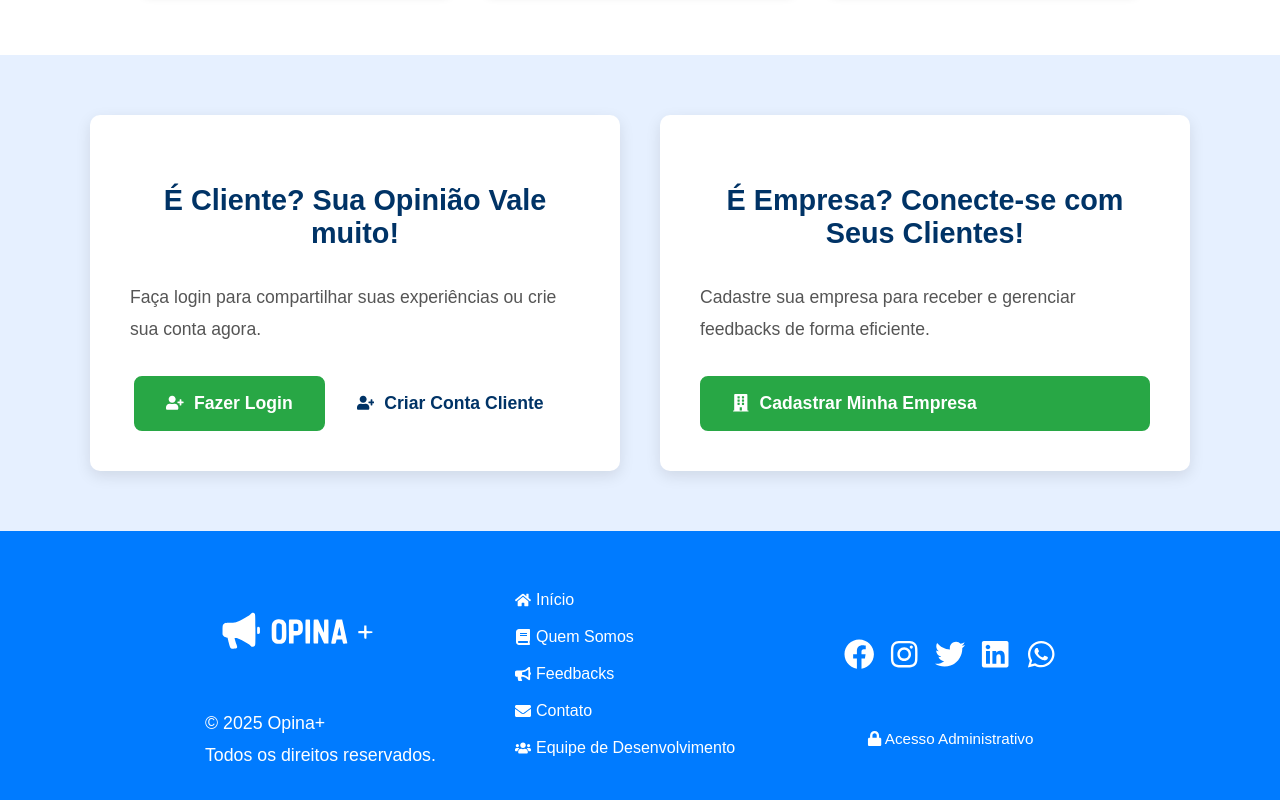
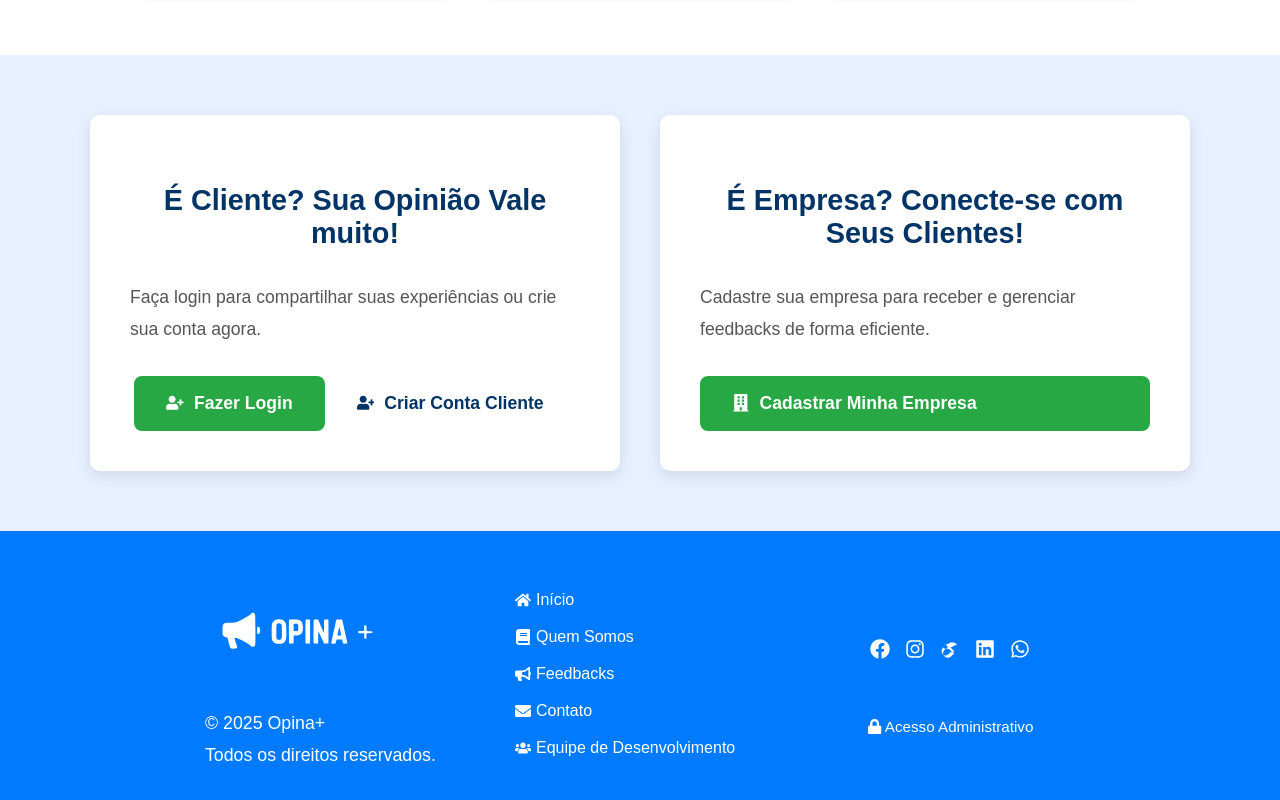
Before and after one commit to Eudantas2024/frontendopinamais, a React (Vite) app: page / in a window 1280 px wide. Shown: the part 1623-2423 px from the top of the page. Built offline with nearby package versions, Linux system fonts and the light colour scheme.

Commit message:
integrador

```diff
--- a/src/components/Footer.css
+++ b/src/components/Footer.css
@@ -72,3 +72,20 @@
   border-radius: 10px;
   box-shadow: 0 0 15px #ccc;
 }
+
+
+.social-icons {
+  display: flex;
+  gap: 15px;
+  align-items: center;
+}
+
+.social-icon {
+  color: white;
+  font-size: 20px; /* para os react-icons */
+  transition: color 0.3s ease;
+}
+
+.social-icon:hover {
+  color: #00c8ff; /* ou outra cor de destaque */
+}
--- a/src/components/Footer.jsx
+++ b/src/components/Footer.jsx
@@ -1,6 +1,7 @@
 import React from 'react';
 import './Footer.css';
 import { Link } from 'react-router-dom';
+import XIcon from '../components/XIcon';
 import {
   FaFacebook,
   FaInstagram,
@@ -42,7 +43,9 @@ const Footer = () => {
         <div className="social-icons">
           <a href="https://facebook.com" target="_blank" rel="noopener noreferrer" className="social-icon"><FaFacebook /></a>
           <a href="https://instagram.com" target="_blank" rel="noopener noreferrer" className="social-icon"><FaInstagram /></a>
-          <a href="https://twitter.com" target="_blank" rel="noopener noreferrer" className="social-icon"><FaTwitter /></a>
+          <a href="https://twitter.com" target="_blank" rel="noopener noreferrer" className="social-icon">
+            <XIcon size={20} color="white" />
+          </a>
           <a href="https://linkedin.com" target="_blank" rel="noopener noreferrer" className="social-icon"><FaLinkedin /></a>
           <a href="https://wa.me/5500000000000" target="_blank" rel="noopener noreferrer" className="social-icon"><FaWhatsapp /></a>
         </div><br />
--- /dev/null
+++ b/src/components/XIcon.jsx
@@ -0,0 +1,16 @@
+import React from 'react';
+
+const XIcon = ({ size = 24, color = 'currentColor', ...props }) => (
+  <svg
+    xmlns="http://www.w3.org/2000/svg"
+    viewBox="0 0 24 24"
+    fill={color}
+    width={size}
+    height={size}
+    {...props}
+  >
+    <path d="M20.284 6.709a6.553 6.553 0 0 0-1.88-1.628 5.974 5.974 0 0 0-2.362-.8 6.82 6.82 0 0 0-2.85.02c-.98.152-1.9.55-2.68 1.07-.322.217-.602.47-.902.727L6.71 6.7 9.54 9.53l-2.95 2.95-2.27-2.27a4.973 4.973 0 0 0-1.69 1.64 4.93 4.93 0 0 0-.73 2.94 4.96 4.96 0 0 0 1.46 3.44 4.914 4.914 0 0 0 3.44 1.47 5.156 5.156 0 0 0 3.68-1.62l3.57-3.56 2.77 2.78-3.27 3.28a6.24 6.24 0 0 1-4.4 1.8c-1.45 0-2.83-.58-3.86-1.62a5.5 5.5 0 0 1-1.54-3.88c0-1.38.59-2.66 1.54-3.62a4.93 4.93 0 0 1 3.49-1.57c1.28 0 2.47.52 3.39 1.44l3.36 3.35 1.65-1.65-4.53-4.54Z" />
+  </svg>
+);
+
+export default XIcon;
```
